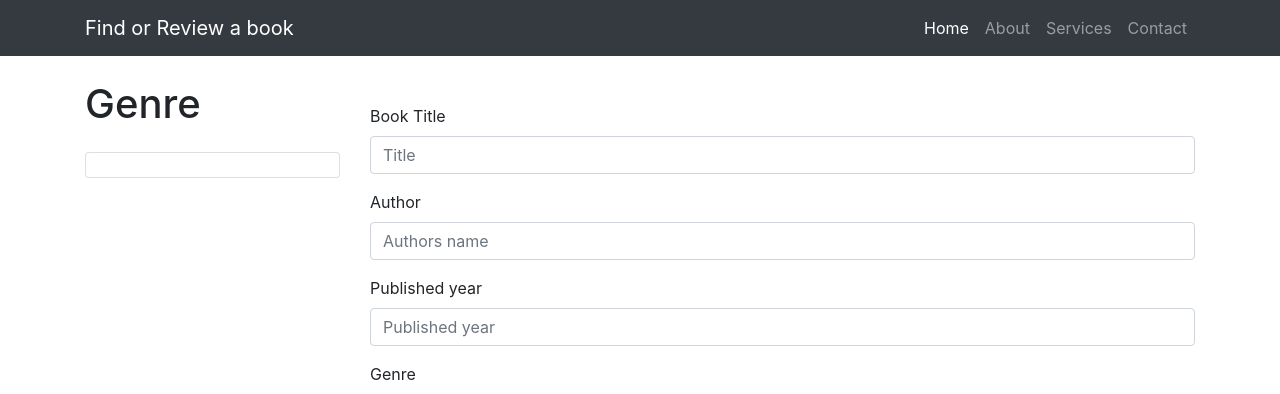
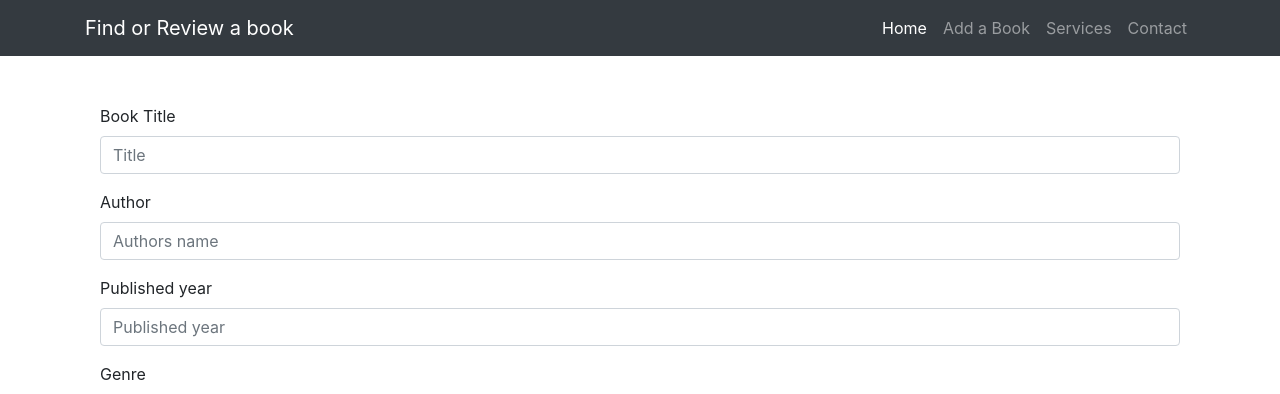
Before and after one commit to Code-Institute-Submissions/FORB, a Flask app: page /add_book in a window 1280 px wide. Shown: the top 394 px of the page. Run offline with Flask 2, Linux system fonts and the light colour scheme; data that the repository does not hold is empty; some libraries are stand-ins or nearby versions.

Commit message:
conntent fix

```diff
--- a/app.py
+++ b/app.py
@@ -13,17 +13,17 @@ mongo = PyMongo(app)
 @app.route("/")
 @app.route("/get_books")
 def get_books():
-    return render_template("base.html", books=mongo.db.books.find())
+    return render_template("base.html", books=mongo.db.books.find(), genre=mongo.db.genre.find())
 
 
 @app.route("/add_book")
-def add_task():
-    return render_template("add_book.html", genre=mongo.db.genre.find())
+def add_book():
+
+    return render_template("add_book.html", genre=mongo.db.genre.find(), books=mongo.db.books.find())
 
 @app.route("/insert_book", methods=["POST"])
 def insert_book():
     books = mongo.db.books
-
     books.insert_one({
         'title':request.form.get('title'),
         'author':request.form.get('author'),
--- a/templates/add_book.html
+++ b/templates/add_book.html
@@ -23,9 +23,14 @@
    <div class="form-group">
     <label for="exampleFormControlSelect2">Genre</label>
     <select multiple class="form-control" id="exampleFormControlSelect2" name="genre">
+
     {% for gen in genre %}
       <option>{{gen.genre}}</option>
      {% endfor %}
+
+
+
+
     </select>
   </div>
 
--- a/templates/base.html
+++ b/templates/base.html
@@ -26,19 +26,19 @@
   <!-- Navigation -->
   <nav class="navbar navbar-expand-lg navbar-dark bg-dark fixed-top">
     <div class="container">
-      <a class="navbar-brand" href="#">Find or Review a book</a>
+      <a class="navbar-brand" href="{{ url_for('get_books')}}">Find or Review a book</a>
       <button class="navbar-toggler" type="button" data-toggle="collapse" data-target="#navbarResponsive" aria-controls="navbarResponsive" aria-expanded="false" aria-label="Toggle navigation">
         <span class="navbar-toggler-icon"></span>
       </button>
       <div class="collapse navbar-collapse" id="navbarResponsive">
         <ul class="navbar-nav ml-auto">
           <li class="nav-item active">
-            <a class="nav-link" href="#">Home
+            <a class="nav-link" href="{{ url_for('get_books')}}">Home
               <span class="sr-only">(current)</span>
             </a>
           </li>
           <li class="nav-item">
-            <a class="nav-link" href="#">About</a>
+            <a class="nav-link" href="{{ url_for('add_book')}}">Add a Book</a>
           </li>
           <li class="nav-item">
             <a class="nav-link" href="#">Services</a>
@@ -53,6 +53,8 @@
 
   <!-- Page Content -->
   <div class="container">
+{% block add %}
+
 
     <div class="row">
 
@@ -60,18 +62,16 @@
 
         <h1 class="my-4">Genre</h1>
         <div class="list-group">
-
-      <a href="#" class="list-group-item"></a>
-
+        {% for gen in genre %}
+      <a href="#" class="list-group-item">{{gen.genre}}</a>
+     {%endfor%}
 
 
         </div>
 
       </div>
       <!-- /.col-lg-3 -->
-{% block add %}
 
-{% endblock %}
       <div class="col-lg-9">
 
 
@@ -101,7 +101,7 @@
           </div>
           {% endfor %}
 
-
+      {% endblock %}
 
 
         </div>
```
Also changed, not shown: 1 other file.
